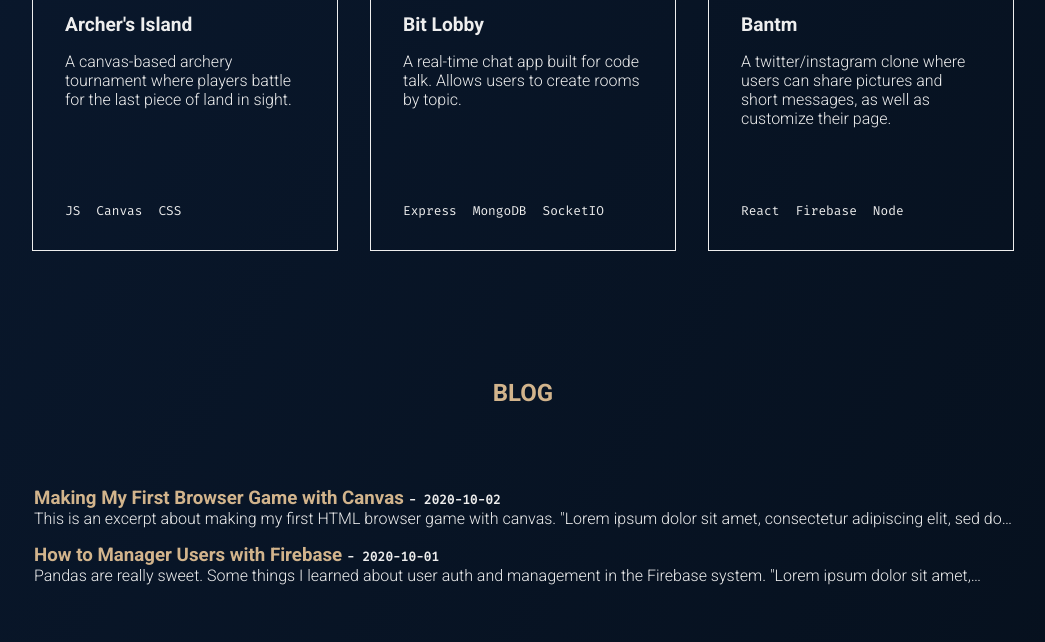
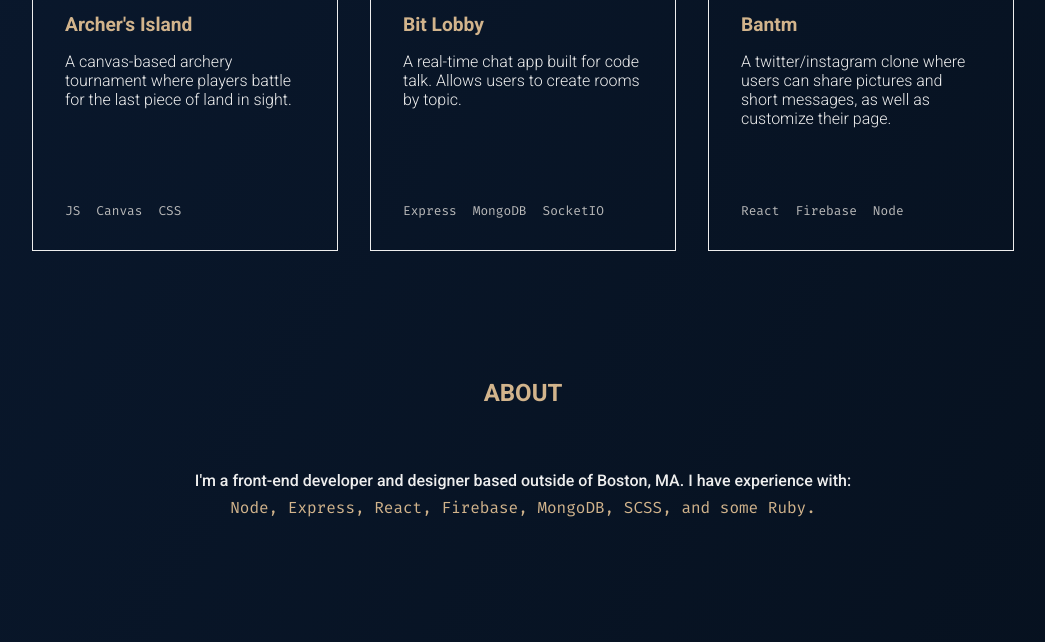
Before and after one commit to han-sen/portfolio, a Gatsby site: page / in a window 1280 px wide. Shown: the part 535-1177 px from the top of the page, without its empty margins (117-1162 px from the left). Built offline with nearby package versions, Linux system fonts and the light colour scheme; Gatsby itself is replaced by a stand-in of ours.

Commit message:
added about me and styling

```diff
--- /dev/null
+++ b/src/components/AboutMe.js
@@ -0,0 +1,17 @@
+import React from "react"
+
+const AboutMe = () => {
+  return (
+    <>
+      <p>
+        I'm a front-end developer and designer based outside of Boston, MA. I
+        have experience with:
+      </p>
+      <p style={{ fontFamily: "Fira Mono", color: "tan", marginTop: "0.5rem" }}>
+        Node, Express, React, Firebase, MongoDB, SCSS, and some Ruby.
+      </p>
+    </>
+  )
+}
+
+export default AboutMe
--- a/src/pages/index.js
+++ b/src/pages/index.js
@@ -5,6 +5,7 @@
 import Hero from "../components/hero"
 import Blog from "../components/blog"
 import Projects from "../components/projects"
+import AboutMe from "../components/AboutMe"
 
 export default function Home({ data }) {
   return (
@@ -14,6 +15,8 @@
         <Hero />
         <h2>PROJECTS</h2>
         <Projects />
+        <h2>ABOUT</h2>
+        <AboutMe />
         <h2>BLOG</h2>
         <Blog data={data} />
       </Layout>
@@ -22,6 +25,7 @@
           textAlign: "center",
           margin: "4rem 0",
           fontFamily: "Fira Mono",
+          color: "#bababa",
         }}
       >
         Copyright 2020 Mike Hansen
--- a/src/styles/components/blog.module.scss
+++ b/src/styles/components/blog.module.scss
@@ -7,6 +7,7 @@
 .blog_date {
   font-family: variables.$font-accent;
   font-size: 0.8rem;
+  color: #bababa;
 }
 
 .blog_link {
--- a/src/styles/components/header.module.scss
+++ b/src/styles/components/header.module.scss
@@ -7,6 +7,7 @@
 .subheader {
   font-family: variables.$font-accent;
   margin-bottom: 0.5rem;
+  color: #bababa;
 }
 
 .header_link {
--- a/src/styles/components/hero.module.scss
+++ b/src/styles/components/hero.module.scss
@@ -1,5 +1,6 @@
 .hero_inner {
   display: flex;
+  align-items: center;
 }
 
 .hero_selfie {
--- a/src/styles/components/projects.module.scss
+++ b/src/styles/components/projects.module.scss
@@ -36,6 +36,7 @@
   font-weight: 700;
   font-size: 1.2rem;
   margin-bottom: 1rem;
+  color: tan;
 }
 
 .project_desc {
@@ -55,6 +56,7 @@
   font-weight: 300;
   margin-right: 1rem;
   font-size: 0.8rem;
+  color: #bababa;
 }
 
 @media screen and (max-width: 768px) {
--- a/src/styles/global.scss
+++ b/src/styles/global.scss
@@ -17,3 +17,8 @@
   margin: 8rem 0 4rem 0;
   color: tan;
 }
+
+ul,
+li {
+  list-style: none;
+}
```
